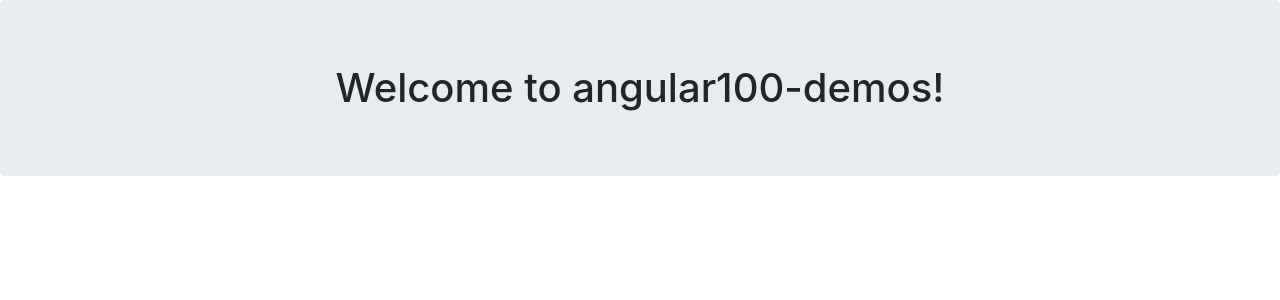
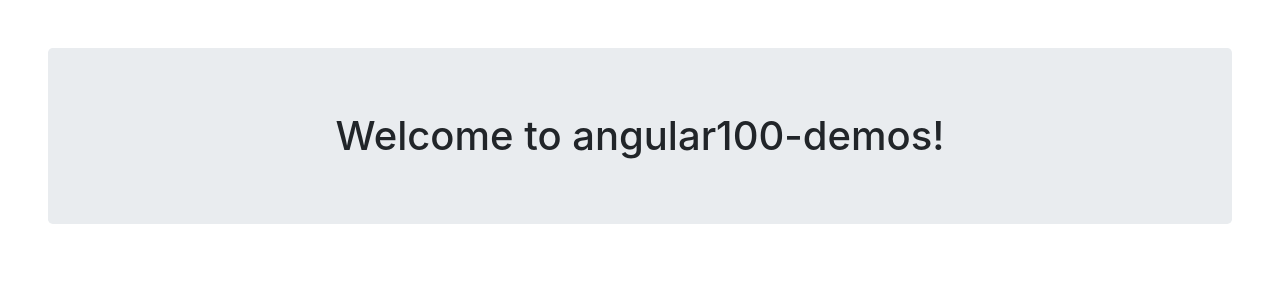
Before and after one commit to lc7729/angular100-demos, an Angular app: page / in a window 1280 px wide. Shown: the top 300 px of the page. Built offline with nearby package versions, Linux system fonts and the light colour scheme.

Commit message:
added more bootstrap

```diff
--- a/src/app/app.component.html
+++ b/src/app/app.component.html
@@ -1,5 +1,5 @@
 <div style="text-align:center">
-  <h1 class="jumbotron">
+  <h1 class="jumbotron my-5 mx-5">
     Welcome to {{ title }}!
   </h1>
 </div>
```
